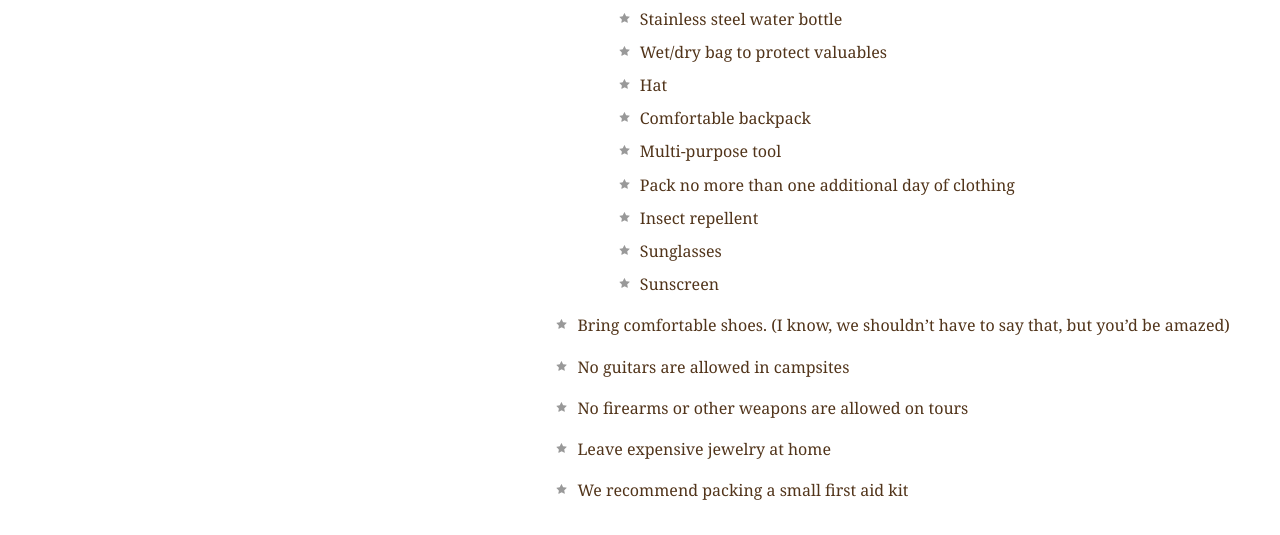
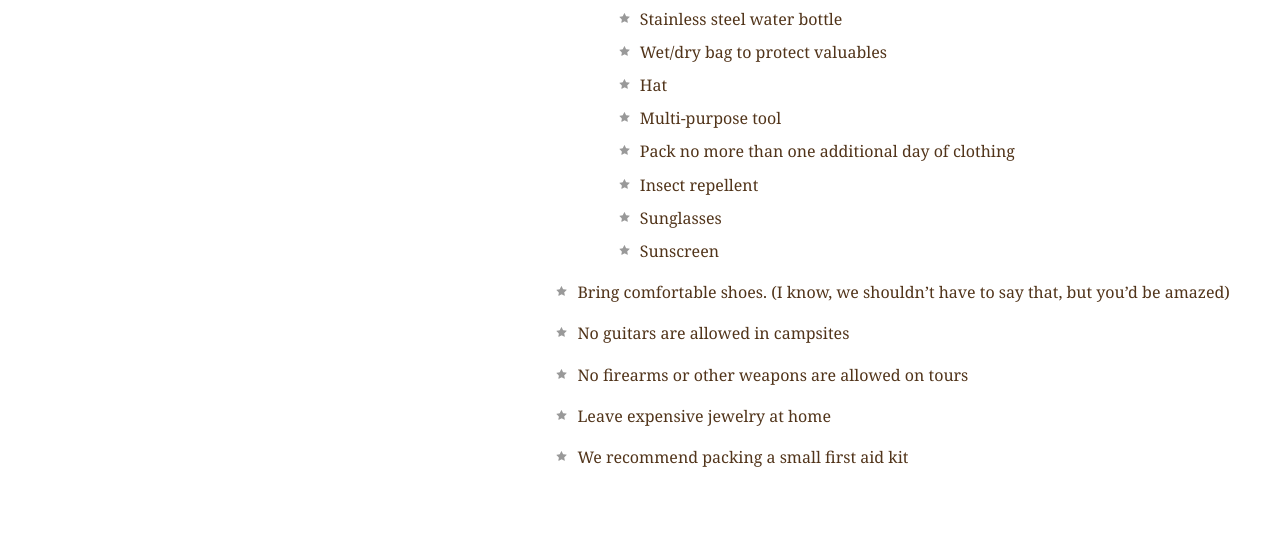
Before and after one commit to sixtypercent/beattie_first_repo, a plain HTML site: page resources.html in a window 1280 px wide. Shown: the part 2061-2596 px from the top of the page. Drawn offline with Linux system fonts and the light colour scheme.

Commit message:
Removed items

```diff
--- a/resources.html
+++ b/resources.html
@@ -98,7 +98,6 @@
 				<li>Stainless steel water bottle</li>
 				<li>Wet/dry bag to protect valuables</li>
                 <li>Hat</li>
-                <li>Comfortable backpack</li>
                 <li>Multi-purpose tool</li>
                 <li>Pack no more than one additional day of clothing</li>
                 <li>Insect repellent</li>
```
